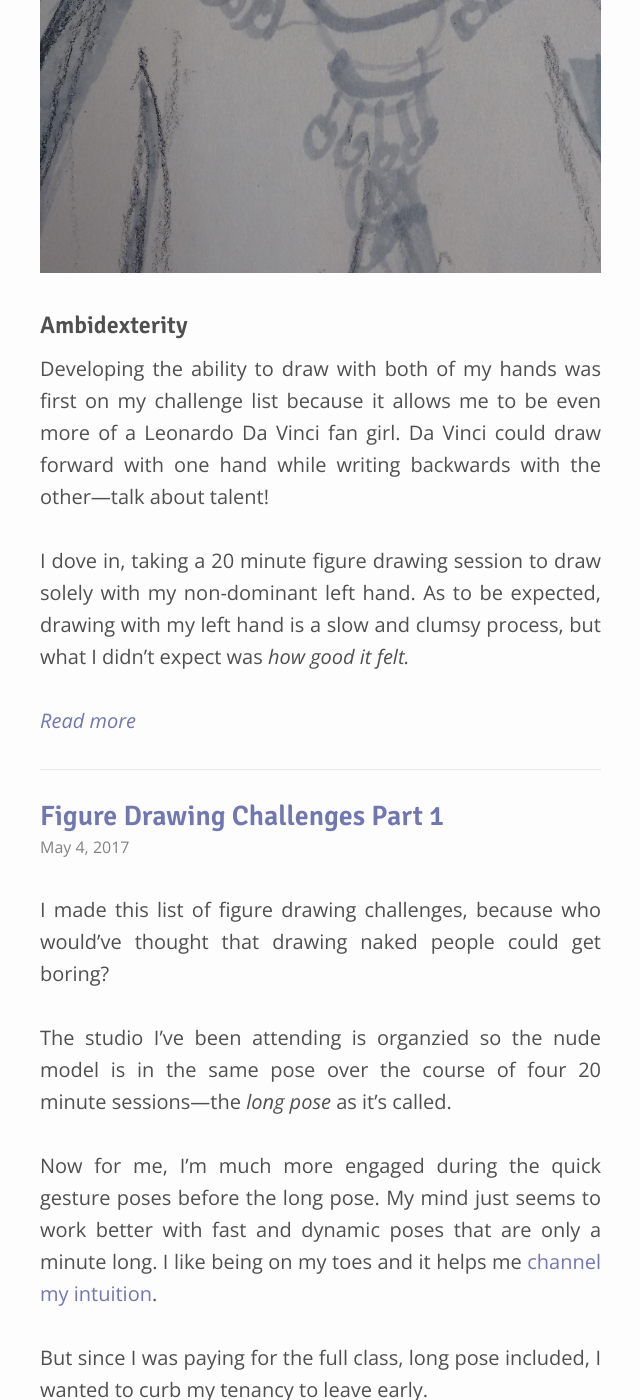
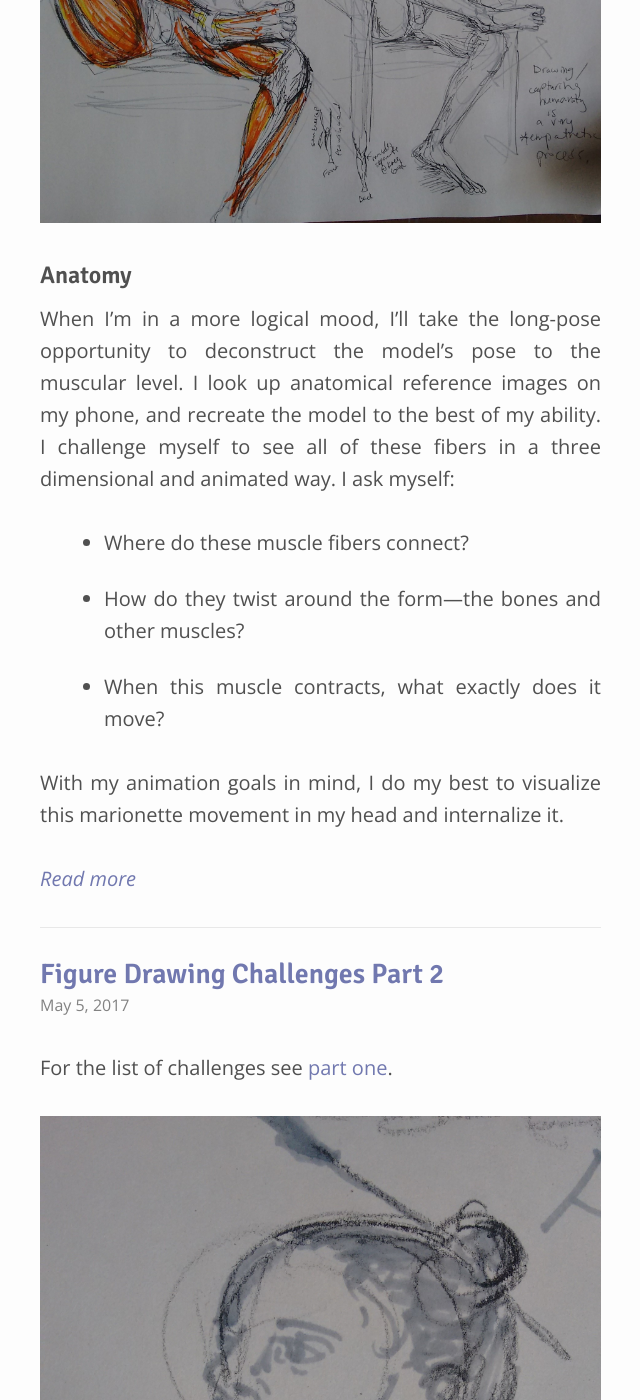
Before and after one commit to amandalynnelliott/amandalynnelliott.github.io-dev, a Jekyll site: the page built from _pages/index.md, in a window 1280 px wide and 1400 px high, scrolled down 973 px. Shown: the whole window, without its empty margins (232-872 px from the left). Built offline with Jekyll 4.4.1, drawn with Linux system fonts in a browser that asks for light colours; nearby versions of some CDN libraries; some of the changed text lies outside the part shown.

Commit message:
New post - Figure Drawing Challenges Part 3

```diff
--- a/_posts/2017-05-05-figure-drawling-challenges2.md
+++ b/_posts/2017-05-05-figure-drawing-challenges2.md
@@ -19,7 +19,7 @@ Developing the ability to draw with both of my hands was first on my challenge l
 I dove in, taking a 20 minute figure drawing session to draw solely with my non-dominant left hand.
 As to be expected, drawing with my left hand is a slow and clumsy process, but what I didn’t expect was *how good it felt.*<!--more-->
 
-It felt like an orgasm for the right side of my brain—a side that had been so underused. It was like discovering an ancient tomb in my mind that had been sealed for thousands of years, and suddenly thrusting it open, making way for a massive gust of energy sweep away all cobwebs and dust it contained. This resulting perspective was fresh and clear.
+It felt like an orgasm for the right side of my brain—a side that had been so underused. It was like discovering an ancient tomb in my mind that had been sealed for thousands of years, and suddenly thrusting it open, making way for a massive gust of energy to sweep away all cobwebs and dust it contained. This resulting perspective was fresh and clear.
 
 Brandon did the challenge with me, and he had the same awakening experience. We agreed: It felt exhausting and awesome!
 
--- /dev/null
+++ b/_posts/2017-05-06-figure-drawing-challenges3.md
@@ -0,0 +1,41 @@
+---
+layout: post
+title: "Figure Drawing Challenges Part 3"
+categories: personal-dev mastery
+tags: drawing figure life anatomy challenges muscles
+author: "Amanda Lynn Elliott"
+permalink: /blog/2017/05/figure-drawing-challenges-part-3/
+excerpt_separator: <!--more-->
+---
+
+For the list of challenges see [part one]({{ site.url }}/blog/2017/05/figure-drawing-challenges-part-1/).
+
+![]({{ site.url }}/assets/img/2017/05/Brett-muscles-full.jpg)
+
+### Anatomy
+
+When I’m in a more logical mood, I’ll take the long-pose opportunity to deconstruct the model’s pose to the muscular level. I look up anatomical reference images on my phone, and recreate the model to the best of my ability. I challenge myself to see all of these fibers in a three dimensional and animated way. I ask myself:
+
+- Where do these muscle fibers connect?
+- How do they twist around the form—the bones and other muscles?
+- When this muscle contracts, what exactly does it move?
+
+With my animation goals in mind, I do my best to visualize this marionette movement in my head and internalize it.<!--more-->
+
+![leg study]({{ site.url }}/assets/img/2017/05/Brett-muscles-knee.jpg)
+
+![forearm study]({{ site.url }}/assets/img/2017/05/Will-muscles.jpg)
+
+A lot of what comes out when I do this challenge is guesswork—I still have a lot of work to do in this area, but it’s not my top priority anymore. I want to be able to animate believable and interesting characters, but I’m discovering that extensive anatomical knowledge is hardly a requirement for that. I take so much enjoyment from shows like *Adventure Time* where the characters are simple and sometimes defy any anatomical rules at all.
+
+![]({{ site.url }}/assets/img/2017/05/jake.gif)
+
+This realization doesn’t take away from how fascinating the human body is. We all have a skeleton of 206 bones covered in muscles—each a specific moving part that allow us to breathe, eat, touch, and more, all without us giving it a second thought. This sophisticated machine through which you interact with the world is entirely at your disposal, and the whole thing is composed of self-contained and functioning cells communicating with one-another!
+
+![]({{ site.url }}/assets/img/2017/05/Kayla-muscles.jpg)
+
+![]({{ site.url }}/assets/img/2017/05/Kayla-muscles-full.jpg)
+
+While you won’t see me intensifying my anatomical studies by dissecting human bodies anytime soon, you may find me on the yoga mat. I’ll be working towards more challenging poses, enhancing that beautiful connection between my mind and body in a joyful way.
+
+![my favorite gesture sketch to date]({{ site.url }}/assets/img/2017/05/Brett-fav.jpg)
```
Also changed, not shown: assets/img/2017/05/Brett-fav.jpg (added), assets/img/2017/05/Brett-muscles-full.jpg (added), assets/img/2017/05/jake.gif (added), 4 other files.
